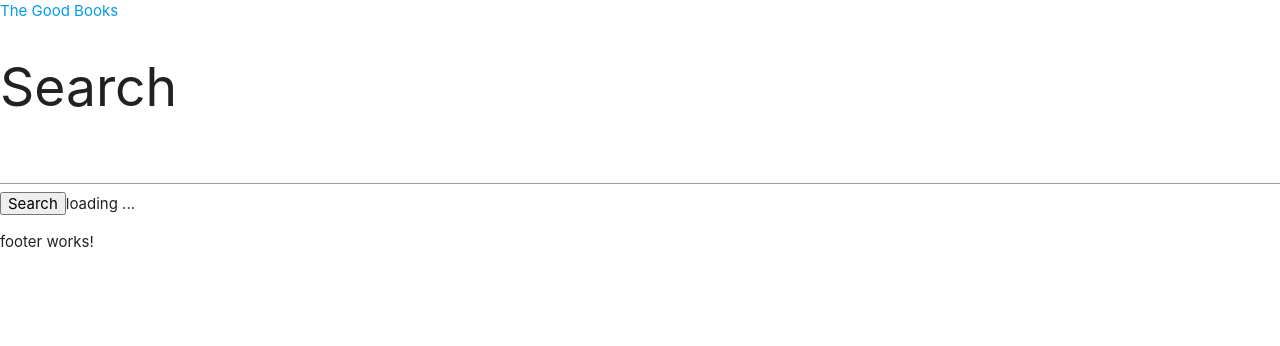
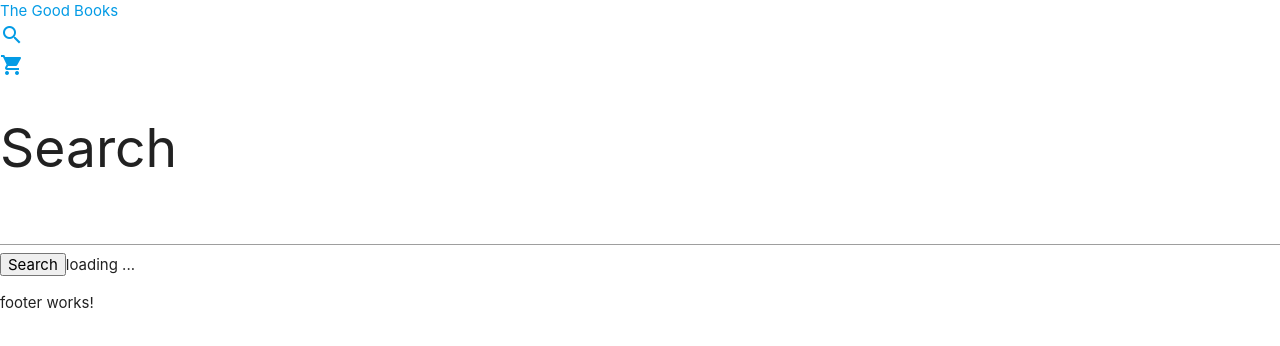
Before and after one commit to niiccolas/the-good-books, an Angular app: page /search in a window 1280 px wide. Shown: the top 346 px of the page. Built offline with nearby package versions, Linux system fonts and the light colour scheme.

Commit message:
Deprecate FontAwesome in favor of Materialize built-in icons

```diff
--- a/src/app/components/header/header.component.html
+++ b/src/app/components/header/header.component.html
@@ -1,3 +1,3 @@
 <div><a routerLink="/search">The Good Books</a></div>
-<div><a routerLink="/search"><i class="fas fa-search"></i></a></div>
-<div><a routerLink="/cart"><i class="fas fa-shopping-cart"></i></a></div>
+<div><a routerLink="/search"><i class="material-icons">search</i></a></div>
+<div><a routerLink="/cart"><i class="material-icons">shopping_cart</i></a></div>
```
